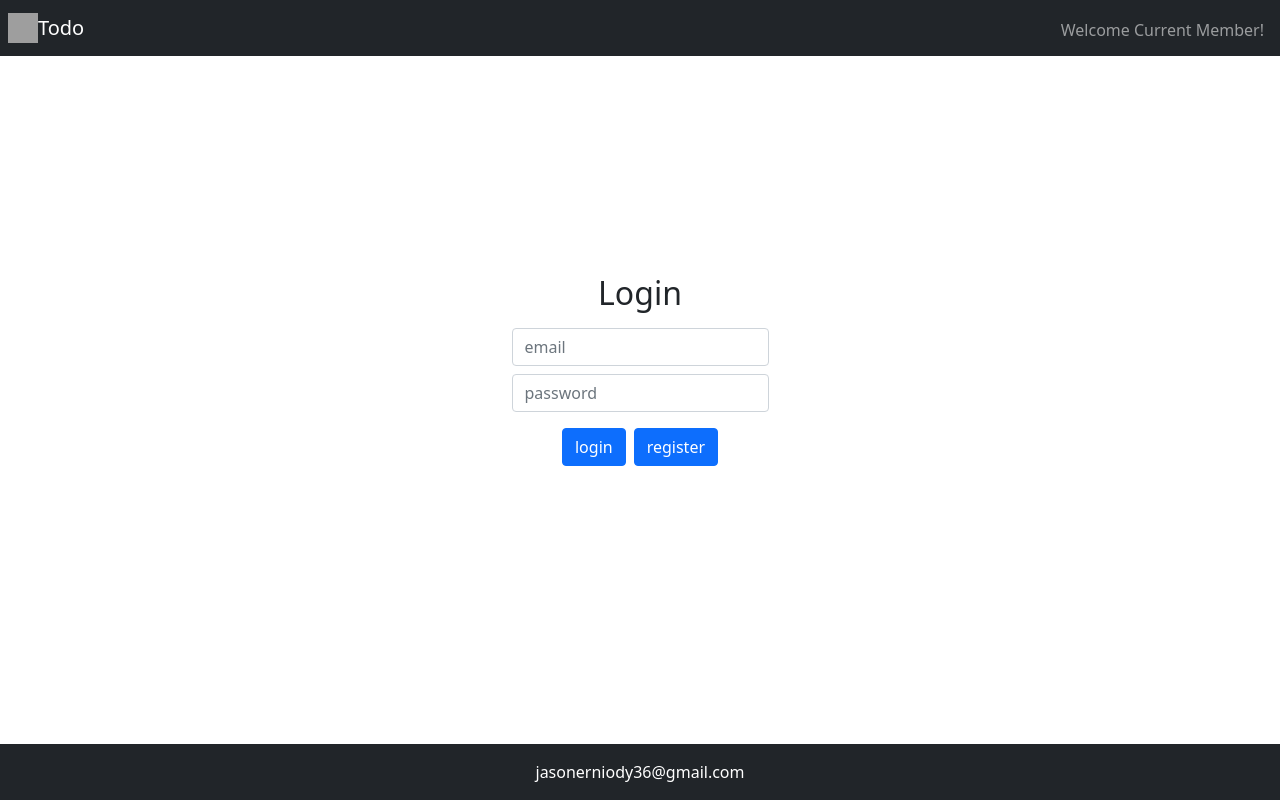
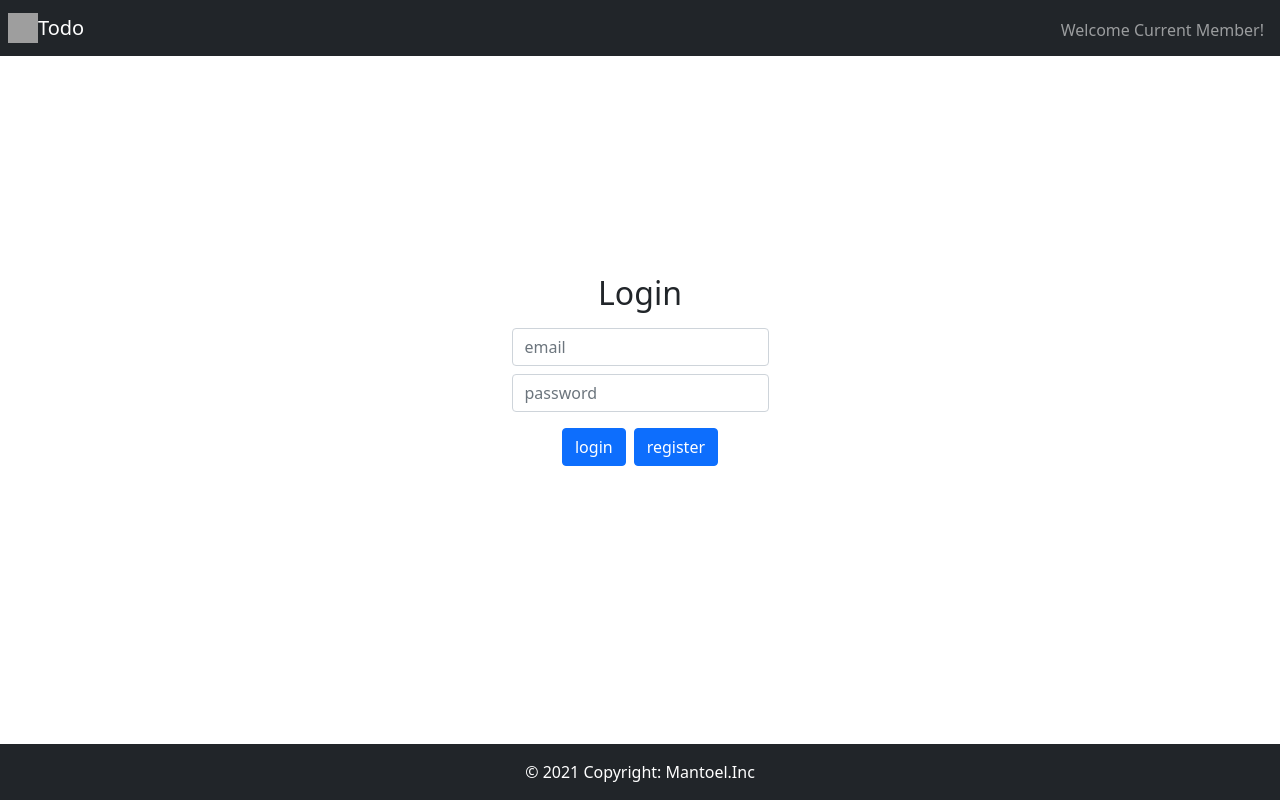
Before and after one commit to jasonerniody12345/vue-cli, a Vue app in the folder vue-list/: page / in a window 1280 px wide. Both pictures are taken after a click on the link "Login / Register". Built offline with nearby package versions, Linux system fonts and the light colour scheme; grey boxes are pictures that could not be loaded.

Commit message:
ignore this push

```diff
--- a/vue-list/src/components/Footer.vue
+++ b/vue-list/src/components/Footer.vue
@@ -9,7 +9,7 @@
             <a href="https://www.youtube.com/watch?v=dQw4w9WgXcQ"><i class="fa fa-twitter-square colors" aria-hidden="true"></i></a>
             <a href="https://www.youtube.com/watch?v=dQw4w9WgXcQ"><i class="fa fa-facebook-square ms-2 colors" aria-hidden="true"></i></a>
         </div> -->
-        <div class="text-center p-3">jasonerniody36@gmail.com</div>
+        <div class="text-center p-3">© 2021 Copyright: Mantoel.Inc</div>
         <!-- </div> -->
     </footer>
     </div>
@@ -21,7 +21,7 @@
             <a href="https://www.youtube.com/watch?v=dQw4w9WgXcQ"><i class="fa fa-twitter-square colors" aria-hidden="true"></i></a>
             <a href="https://www.youtube.com/watch?v=dQw4w9WgXcQ"><i class="fa fa-facebook-square ms-2 colors" aria-hidden="true"></i></a>
         </div> -->
-    <div class="text-center p-3">jasonerniody36@gmail.com</div>
+    <div class="text-center p-3">© 2021 Copyright: Mantoel.Inc</div>
     </footer>
     </div>
 </div>
--- a/vue-list/src/views/Landing.vue
+++ b/vue-list/src/views/Landing.vue
@@ -2,7 +2,7 @@
   <div>
     <Carousel></Carousel>
     <div class="text-center mt-5">
-      <section id="features_section"><h1>Features</h1></section>
+      <section id="features_section"><h1>jasonerniody36@gmail.com</h1></section>
       <div class="overflow-hidden mt-5 bg-light">
         <div class="row gx-5 px-5 py-5">
           <div :class="isMobile ? 'col-12' : 'col-6'">
```
